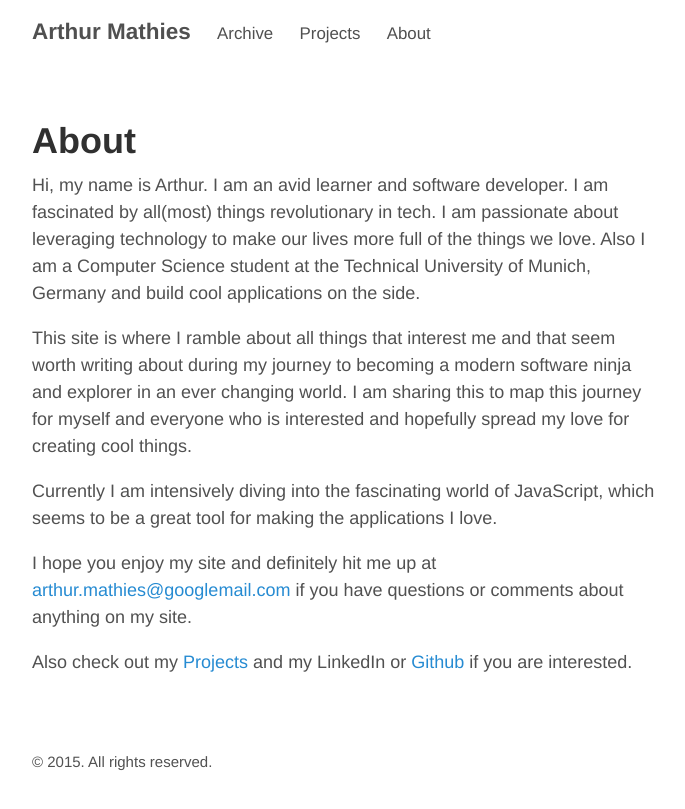
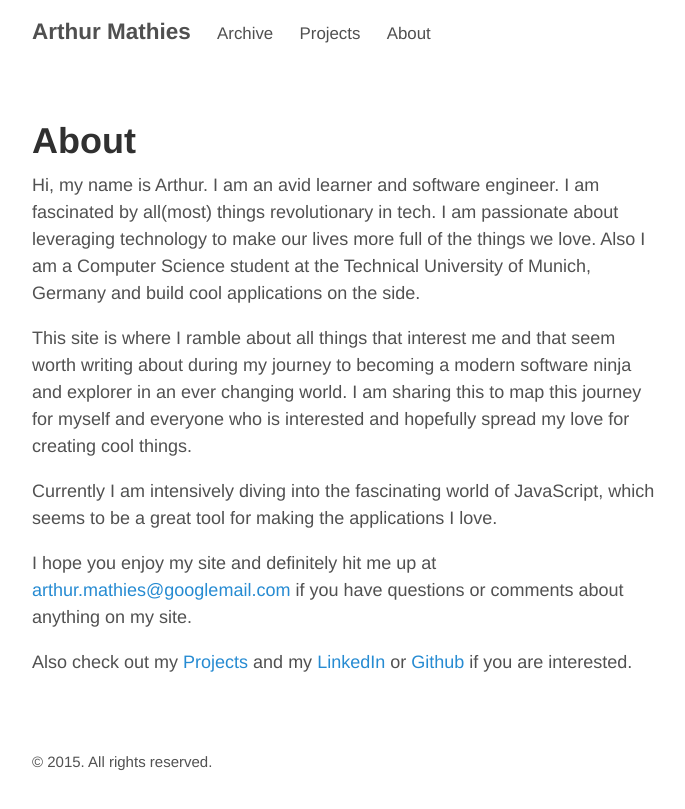
Before and after one commit to art-mth/arthurmathies.github.io, a Jekyll site: the page built from about.md, in a window 1280 px wide. Shown: the top 809 px of the page, without its empty margins (293-978 px from the left). Built offline with Jekyll 4.4.1, drawn with Linux system fonts in a browser that asks for light colours.

Commit message:
minor rephrasing

```diff
--- a/about.md
+++ b/about.md
@@ -3,7 +3,7 @@ layout: page
 title: About
 ---
 
-Hi, my name is Arthur. I am an avid learner and software developer. I am fascinated by all(most) things revolutionary in tech. I am passionate about leveraging technology to make our lives more full of the things we love. Also I am a Computer Science student at the Technical University of Munich, Germany and build cool applications on the side.
+Hi, my name is Arthur. I am an avid learner and software engineer. I am fascinated by all(most) things revolutionary in tech. I am passionate about leveraging technology to make our lives more full of the things we love. Also I am a Computer Science student at the Technical University of Munich, Germany and build cool applications on the side.
 
 This site is where I ramble about all things that interest me and that seem worth writing about during my journey to becoming a modern software ninja and explorer in an ever changing world. I am sharing this to map this journey for myself and everyone who is interested and hopefully spread my love for creating cool things.
 
@@ -11,4 +11,4 @@ Currently I am intensively diving into the fascinating world of JavaScript, whic
 
 I hope you enjoy my site and definitely hit me up at <a href="mailto:arthur.mathies@googlemail.com">arthur.mathies@googlemail.com</a> if you have questions or comments about anything on my site.
 
-Also check out my <a href="/projects">Projects</a> and my LinkedIn or [Github](https://github.com/arthurmathies) if you are interested.
+Also check out my <a href="/projects">Projects</a> and my [LinkedIn](https://linkedin.com/in/arthurmathies) or [Github](https://github.com/arthurmathies) if you are interested.
```
